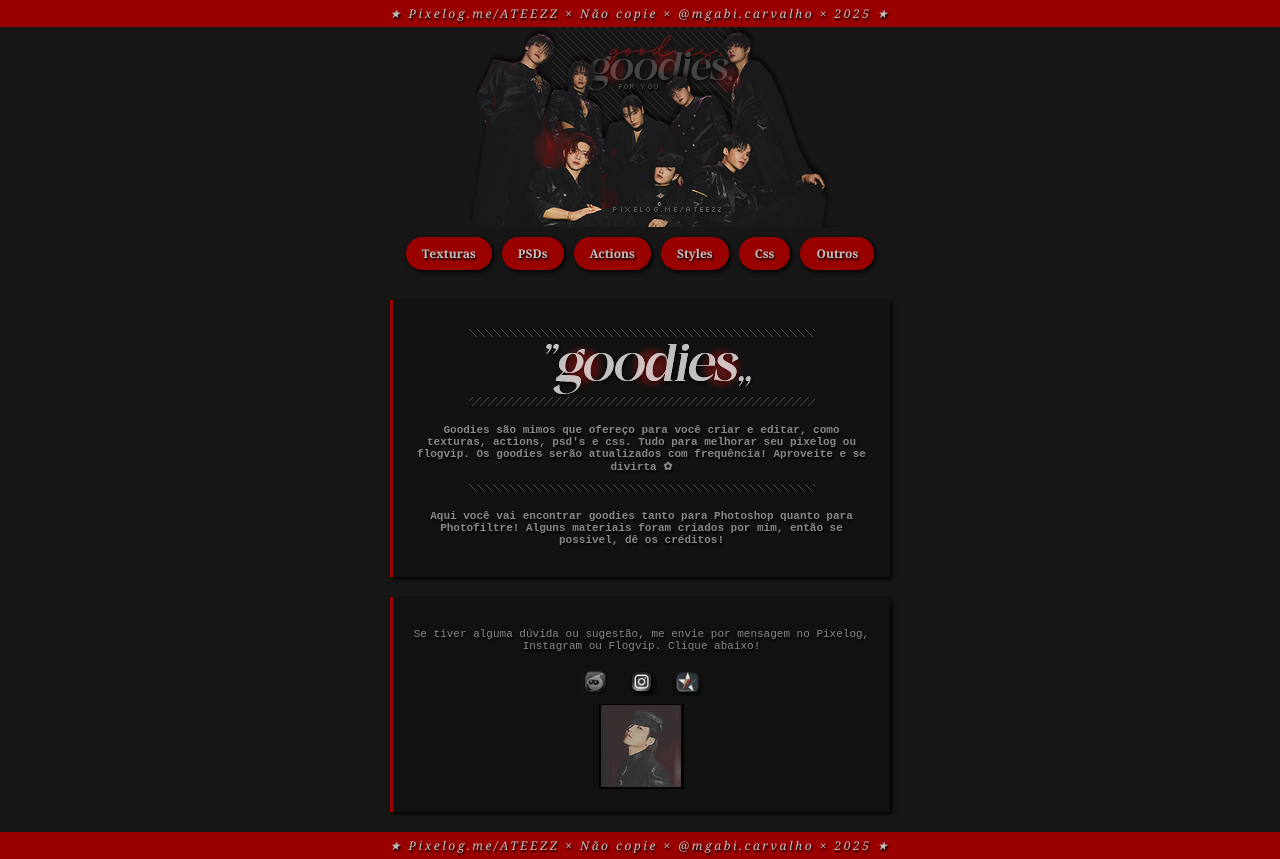
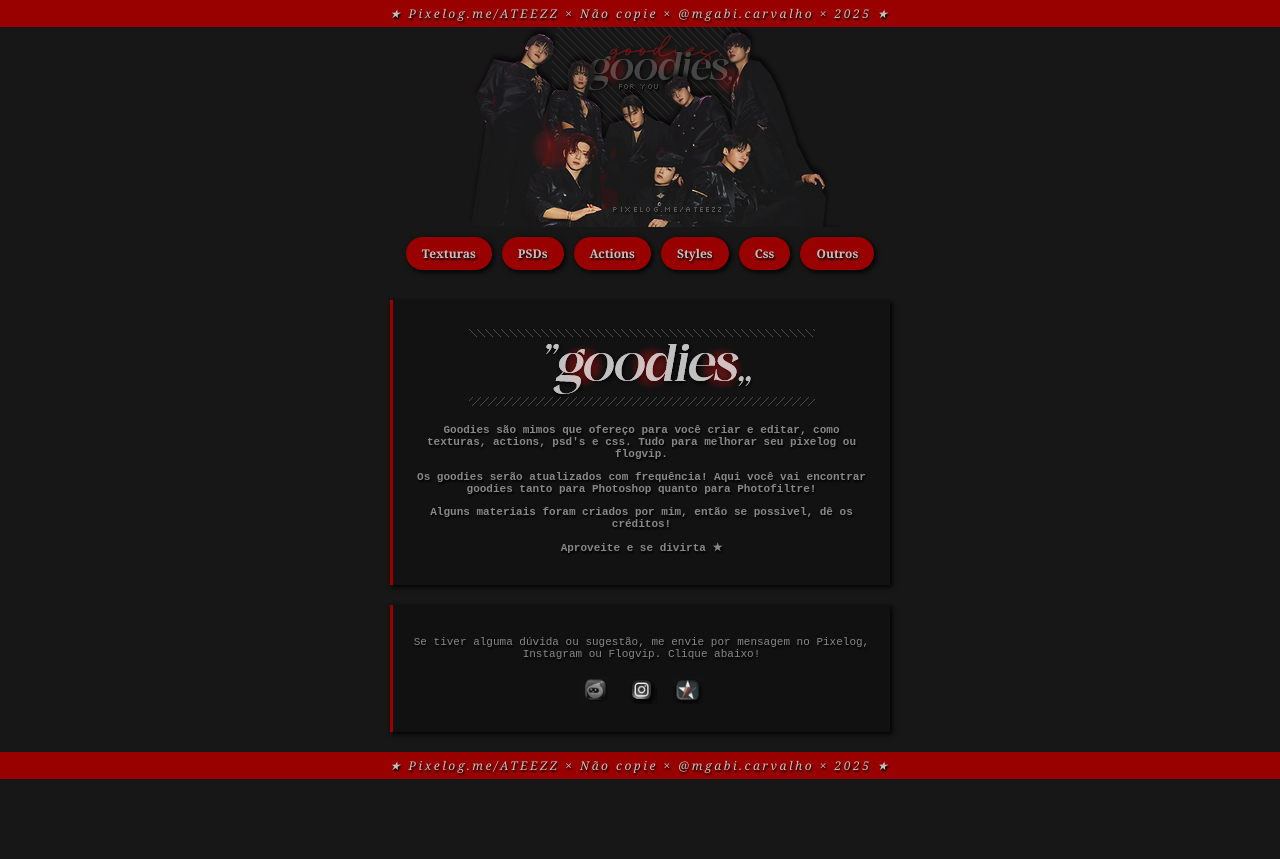
Before and after one commit to gabicarvalho0/ateezz, a plain HTML site: page index.html in a window 1280 px wide. After the commit the page ends 800 px from the top, so only its background shows below. Drawn offline with Linux system fonts and the light colour scheme.

Commit message:
Add files via upload

```diff
--- a/index.html
+++ b/index.html
@@ -33,10 +33,10 @@
   <main>
     <section class="intro">
       <h1><img src="https://raw.githubusercontent.com/gabicarvalho0/ateezz/refs/heads/main/goodiestitle.png">
-<p>Goodies são mimos que ofereço para você criar e editar, como texturas, actions, psd's e css. Tudo para melhorar seu pixelog ou flogvip. Os goodies serão atualizados com
-frequência! Aproveite e se divirta ✿ </p>
-<img src="https://raw.githubusercontent.com/gabicarvalho0/ateezz/refs/heads/main/division.png">
-<p>Aqui você vai encontrar goodies tanto para Photoshop quanto para Photofiltre! Alguns materiais foram criados por mim, então se possivel, dê os créditos!</p></h1>
+<p>Goodies são mimos que ofereço para você criar e editar, como texturas, actions, psd's e css. Tudo para melhorar seu pixelog ou flogvip.
+<p>Os goodies serão atualizados com frequência! Aqui você vai encontrar goodies tanto para Photoshop quanto para Photofiltre!</p>
+<p> Alguns materiais foram criados por mim, então se possivel, dê os créditos!</p>
+<p> Aproveite e se divirta ★</p></h1>
     </section>
 
 
@@ -48,7 +48,6 @@ Clique abaixo!</p>
         <a href="https://www.instagram.com/mgabi.carvalho"><img src="https://raw.githubusercontent.com/gabicarvalho0/ateezz/refs/heads/main/logoinsta.png" alt="Instagram"></a>
         <a href="https://flog.vip/ohmybts"><img src="https://raw.githubusercontent.com/gabicarvalho0/ateezz/refs/heads/main/logofv.png" alt="Flogvip"></a>
       </div>
-<img src="https://raw.githubusercontent.com/gabicarvalho0/ateezz/refs/heads/main/Untitled%207.gif">
     </section>
   </main>
 
```
